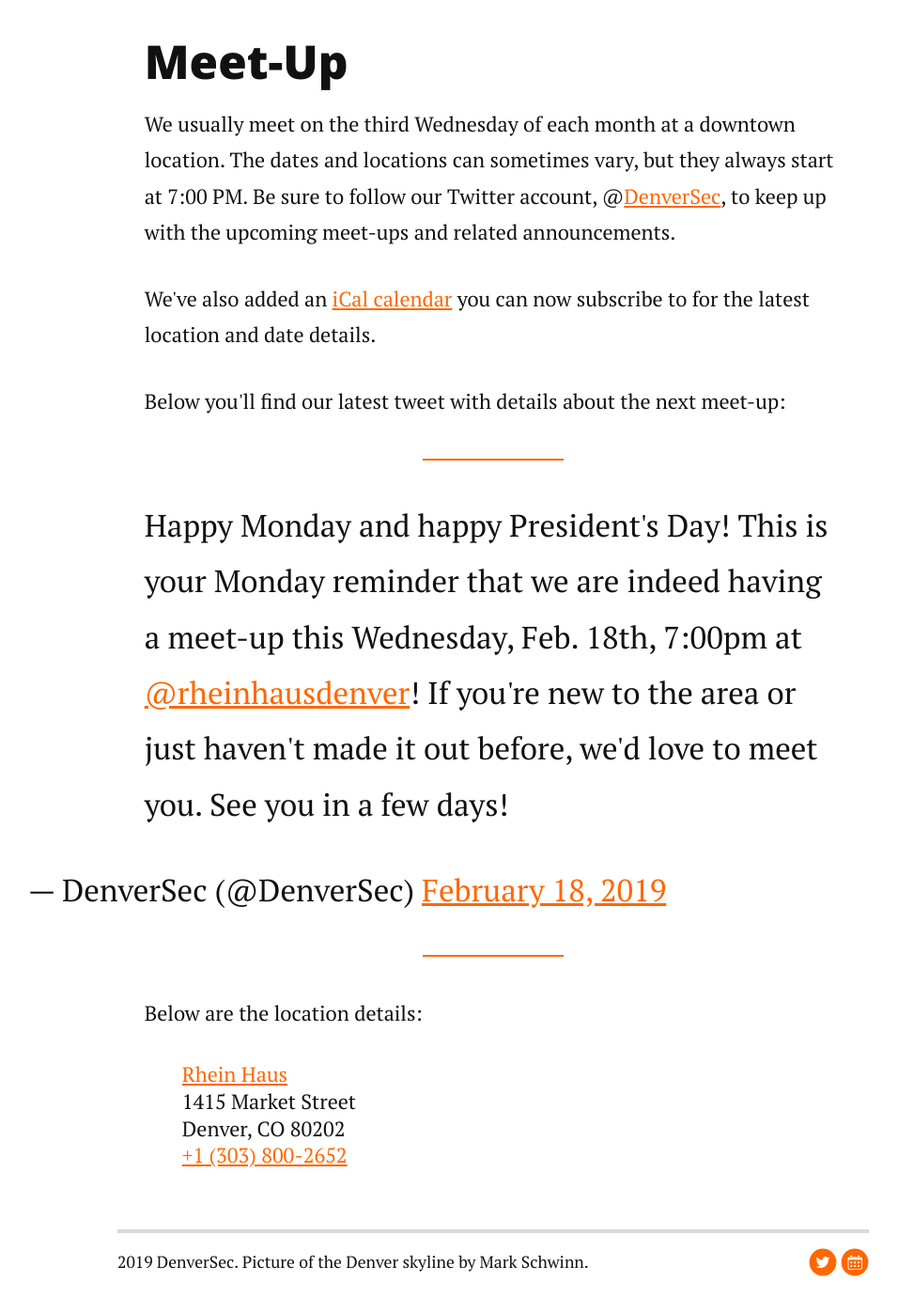
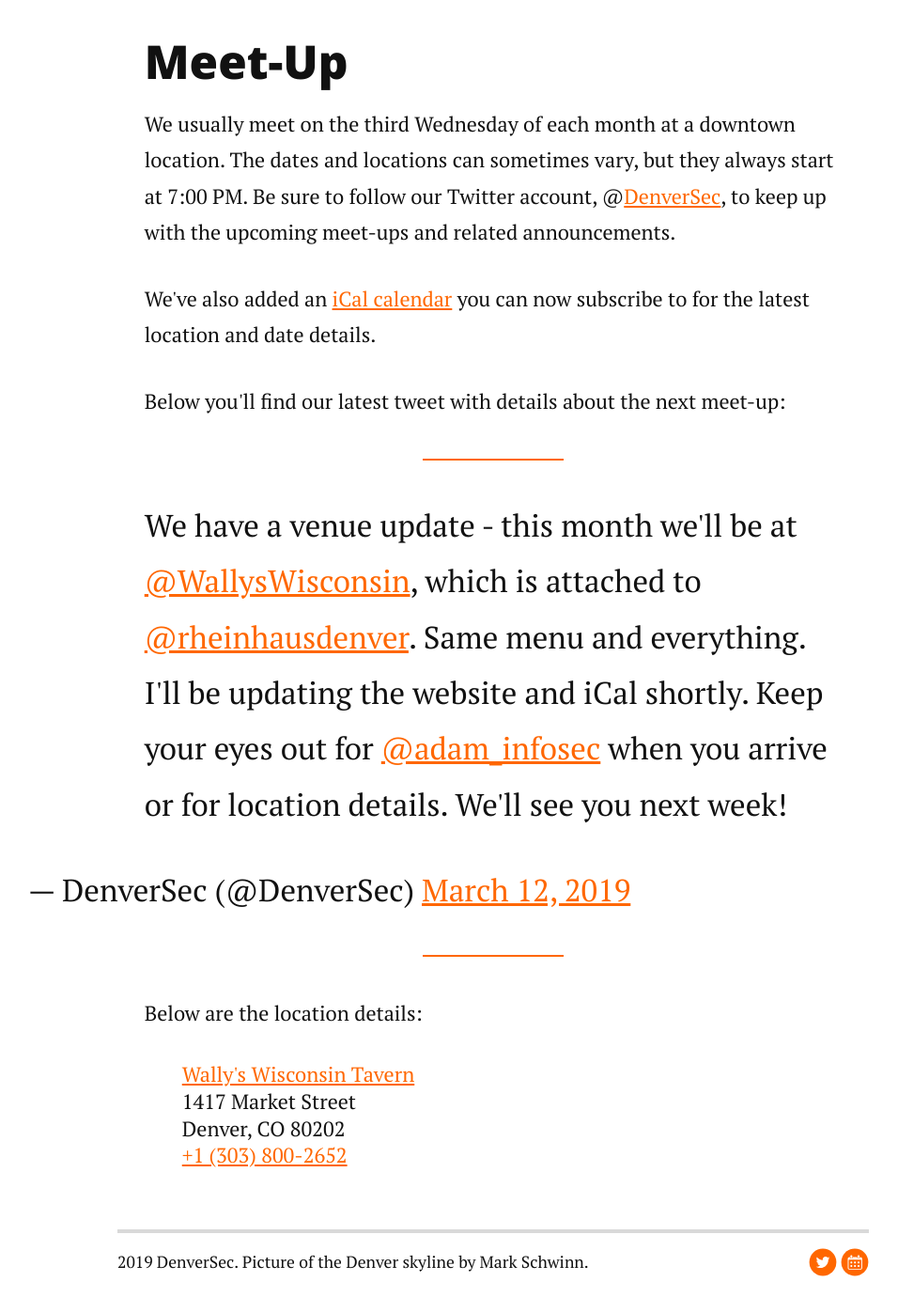
Before and after one commit to denversec/denversec.github.io, a Jekyll site: the page built from index.html, in a window 1280 px wide and 1400 px high, scrolled down 684 px. Shown: the top 1397 px of the window at 94% size, without its empty margins (115-1071 px from the left). Built offline with Jekyll 4.4.1, drawn with Linux system fonts in a browser that asks for light colours; nearby versions of some CDN libraries; comment, search, counter and statistics services are not loaded.

Commit message:
Updated for March meet-up

```diff
--- a/index.html
+++ b/index.html
@@ -13,7 +13,7 @@
   <p>We've also added an <a href="/meetups.ics">iCal calendar</a> you can now subscribe to for the latest location and date details.
   <p>Below you'll find our latest tweet with details about the next meet-up:</p>
   <p>
-    <blockquote class="twitter-tweet" data-lang="en"><p lang="en" dir="ltr">Happy Monday and happy President&#39;s Day! This is your Monday reminder that we are indeed having a meet-up this Wednesday, Feb. 18th, 7:00pm at <a href="https://twitter.com/rheinhausdenver?ref_src=twsrc%5Etfw">@rheinhausdenver</a>! If you&#39;re new to the area or just haven&#39;t made it out before, we&#39;d love to meet you. See you in a few days!</p>&mdash; DenverSec (@DenverSec) <a href="https://twitter.com/DenverSec/status/1097523445661724672?ref_src=twsrc%5Etfw">February 18, 2019</a></blockquote>
+    <blockquote class="twitter-tweet" data-lang="en"><p lang="en" dir="ltr">We have a venue update - this month we&#39;ll be at <a href="https://twitter.com/WallysWisconsin?ref_src=twsrc%5Etfw">@WallysWisconsin</a>, which is attached to <a href="https://twitter.com/rheinhausdenver?ref_src=twsrc%5Etfw">@rheinhausdenver</a>. Same menu and everything. I&#39;ll be updating the website and iCal shortly. Keep your eyes out for <a href="https://twitter.com/adam_infosec?ref_src=twsrc%5Etfw">@adam_infosec</a> when you arrive or for location details. We&#39;ll see you next week!</p>&mdash; DenverSec (@DenverSec) <a href="https://twitter.com/DenverSec/status/1105495655487746049?ref_src=twsrc%5Etfw">March 12, 2019</a></blockquote>
     <script async src="https://platform.twitter.com/widgets.js" charset="utf-8"></script>
   </p>
   <p>Below are the location details:</p>
@@ -21,8 +21,13 @@
     <!-- TBD<br/>
     Denver, CO 80202 -->
 
-    <a href="http://rheinhausdenver.com/" target="_blank">Rhein Haus</a><br/>
+    <!-- <a href="http://rheinhausdenver.com/" target="_blank">Rhein Haus</a><br/>
     1415 Market Street<br/>
+    Denver, CO 80202<br/>
+    <a href="tel:13038002652">+1 (303) 800-2652</a> -->
+
+    <a href="http://rheinhausdenver.com/" target="_blank">Wally's Wisconsin Tavern</a><br/>
+    1417 Market Street<br/>
     Denver, CO 80202<br/>
     <a href="tel:13038002652">+1 (303) 800-2652</a>
 
```
Also changed, not shown: 1 other file.
